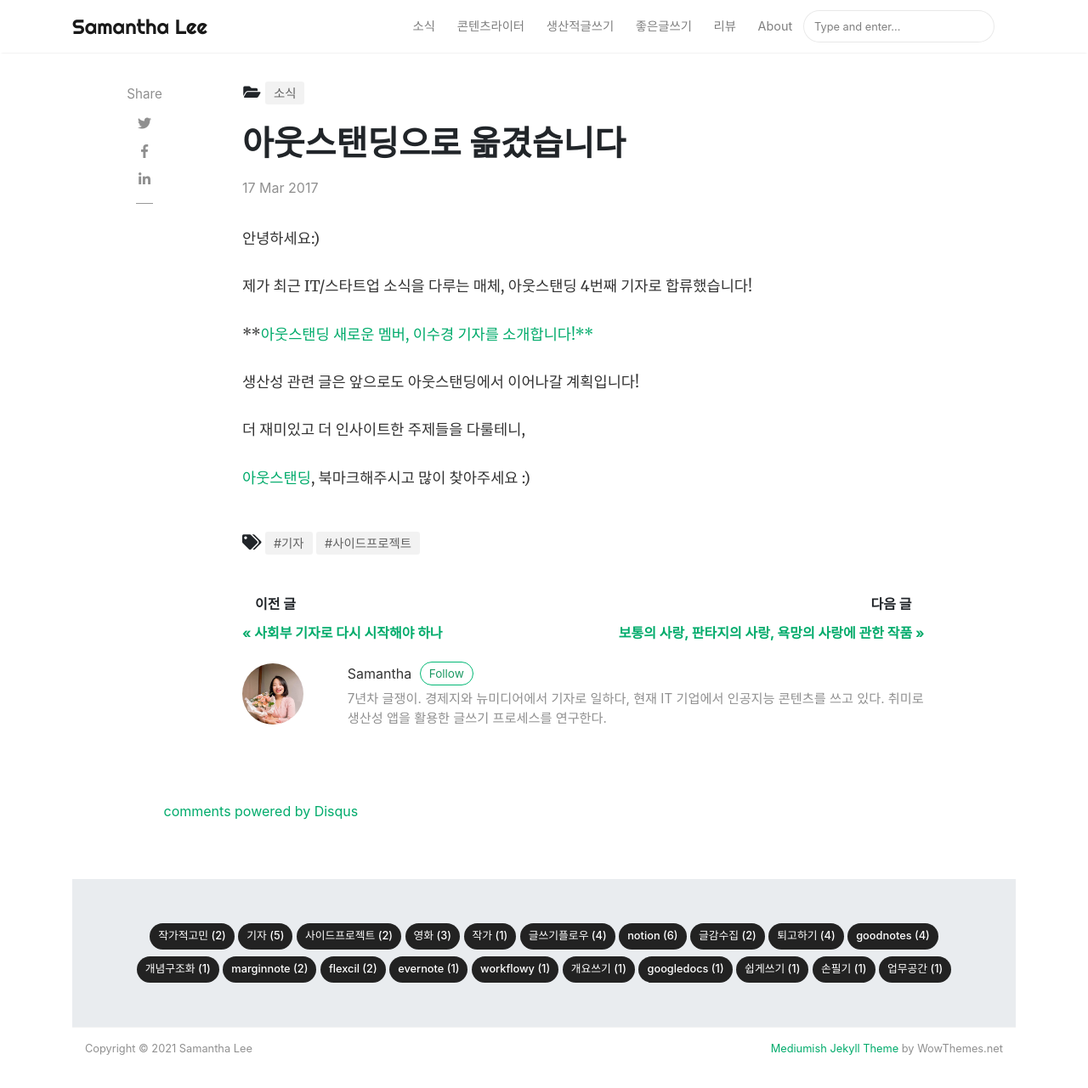
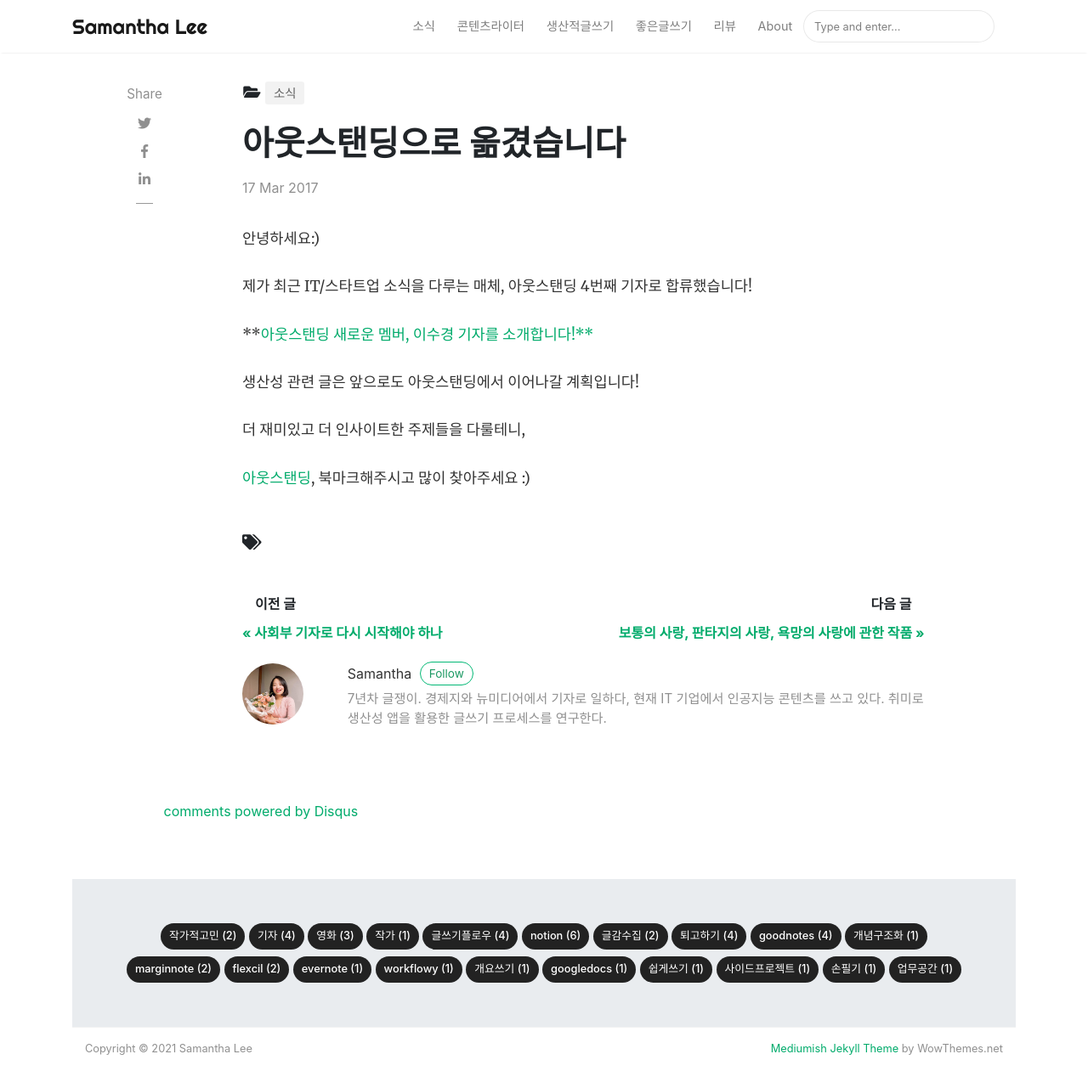
Before and after one commit to samantha-writer/samantha-writer.github.io, a Jekyll site: the page built from _posts/2017-03-17-170317.md, in a window 1280 px wide and 1318 px high. Shown: the top 1281 px of the window at 85% size. Built offline with Jekyll 4.4.1, drawn with Linux system fonts in a browser that asks for light colours; nearby versions of some CDN libraries; comment, search, counter and statistics services are not loaded; some of the changed lines change nothing that is shown.

Commit message:
Update 2017-03-17-170317.md

```diff
--- a/_posts/2017-03-17-170317.md
+++ b/_posts/2017-03-17-170317.md
@@ -5,10 +5,6 @@ date: 2017-03-17T00:00:00.000Z
 author: samantha
 categories:
   - 소식
-tags:
-  - 사이드프로젝트
-  - 기자
-description: 나 스스로 컨셉과 주제를 결정할 수 있는 프로젝트를 통한 성장이 필요할 때를 느꼈다. 주제는 뉴스레터다.
 featured: false
 hidden: false
 ---
```
